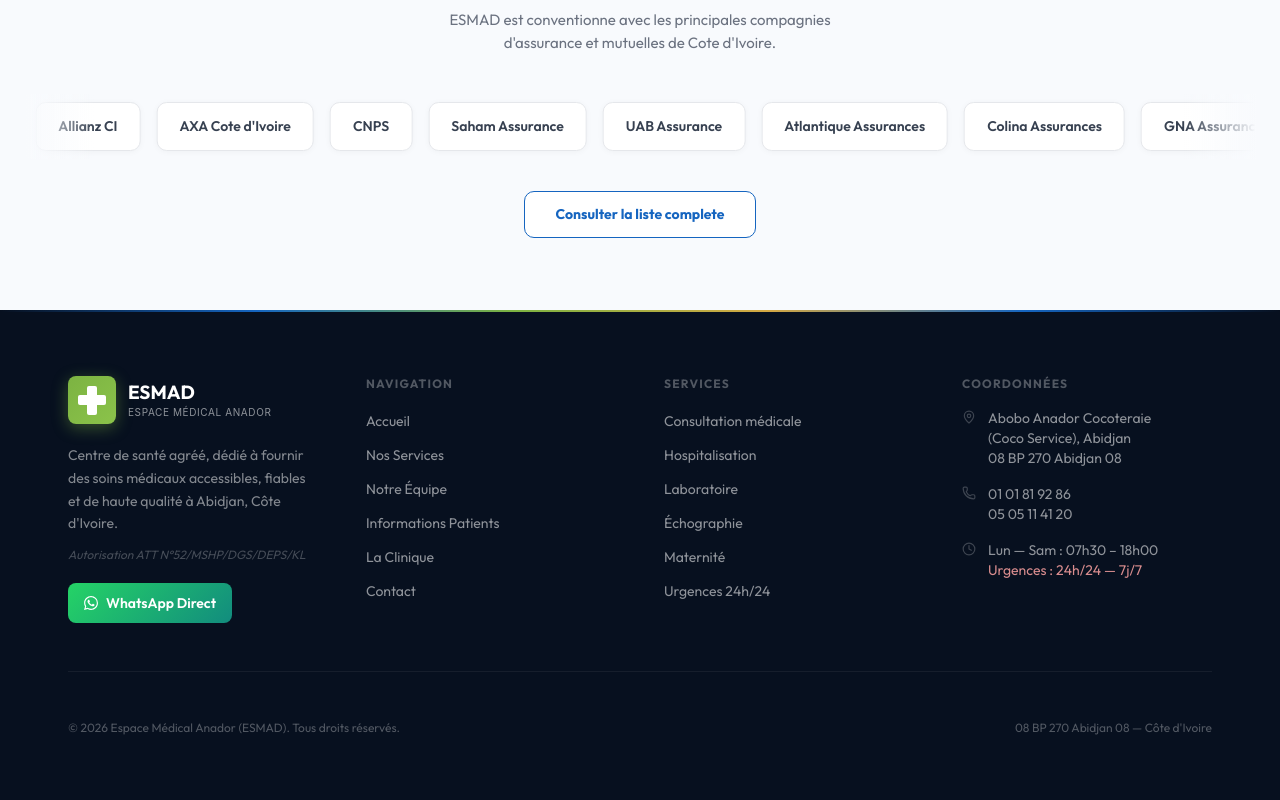
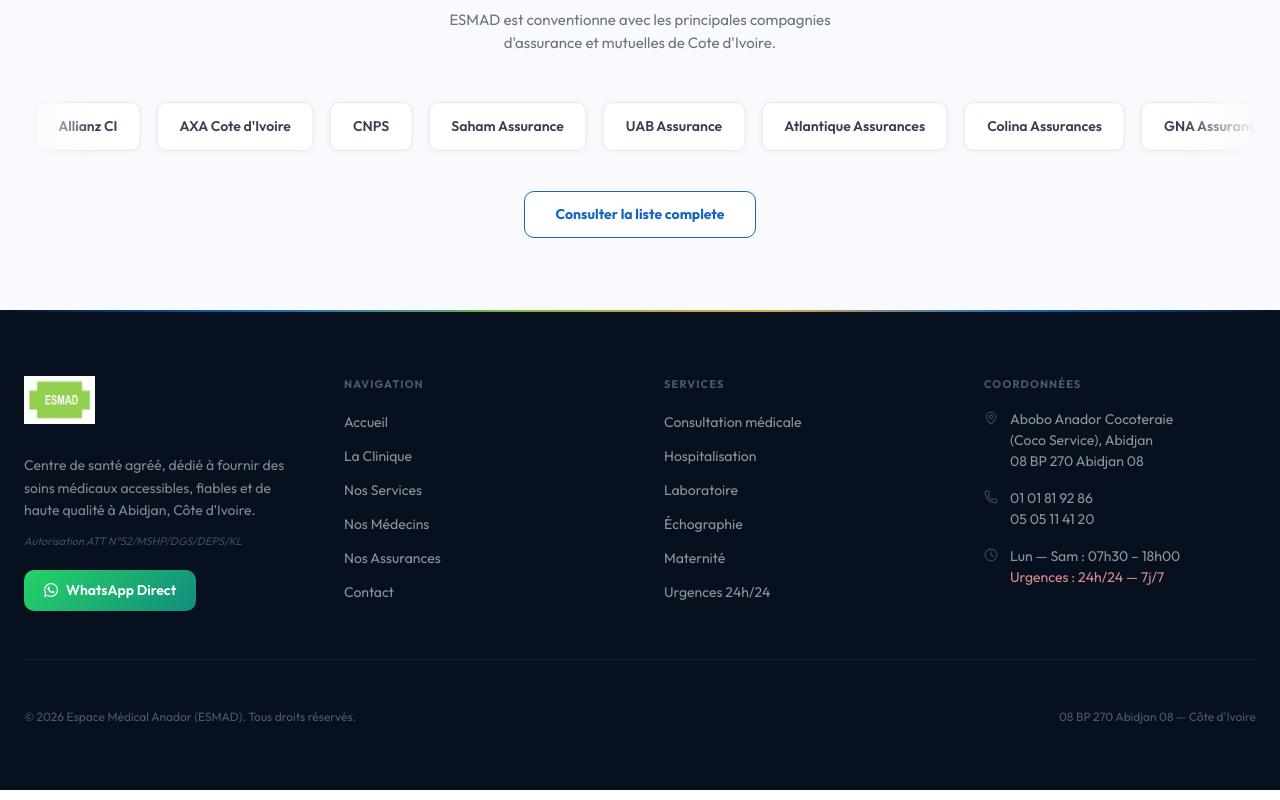
Before and after one commit to Traorelacina/ESMAD, a React (Vite) app: page / in a window 1280 px wide. Shown: the part 2292-3092 px from the top of the page. Built offline with nearby package versions, Linux system fonts and the light colour scheme.

Commit message:
mis a jour

```diff
--- a/src/components/layout/Footer.tsx
+++ b/src/components/layout/Footer.tsx
@@ -1,15 +1,15 @@
 import { Link } from 'react-router-dom'
 import { motion } from 'framer-motion'
 import { MapPin, Phone, Clock, Shield } from 'lucide-react'
-import Logo from '@/components/ui/Logo'
+import logo from '@/assets/logo.png'
 
 const LINKS = {
   Navigation: [
     { label: 'Accueil', to: '/' },
+    { label: 'La Clinique', to: '/clinique' },
     { label: 'Nos Services', to: '/services' },
-    { label: 'Notre Équipe', to: '/medecins' },
-    { label: 'Informations Patients', to: '/patients' },
-    { label: 'La Clinique', to: '/a-propos' },
+    { label: 'Nos Médecins', to: '/medecins' },
+    { label: 'Nos Assurances', to: '/assurances' },
     { label: 'Contact', to: '/contact' },
   ],
   Services: [
@@ -33,26 +33,66 @@
         }}
       />
 
-      <div className="max-w-[1200px] mx-auto px-7 py-16">
-        <div className="grid grid-cols-1 md:grid-cols-2 lg:grid-cols-4 gap-12 mb-12 pb-12"
-          style={{ borderBottom: '1px solid rgba(255,255,255,0.06)' }}>
+      <div style={{ maxWidth: 1280, margin: '0 auto', padding: '64px 24px' }}>
+        <div style={{
+          display: 'grid',
+          gridTemplateColumns: 'repeat(4, 1fr)',
+          gap: 48,
+          marginBottom: 48,
+          paddingBottom: 48,
+          borderBottom: '1px solid rgba(255,255,255,0.06)'
+        }} className="footer-grid">
 
           {/* Brand */}
           <div>
-            <Logo variant="white" size="md" />
-            <p className="mt-5 text-sm leading-relaxed" style={{ color: 'rgba(255,255,255,0.5)' }}>
+            <Link to="/" style={{ display: 'inline-block' }}>
+              <img
+                src={logo}
+                alt="ESMAD - Espace Médical Anador"
+                style={{
+                  height: 48,
+                  width: 'auto',
+                  objectFit: 'contain',
+                  marginBottom: 20
+                }}
+              />
+            </Link>
+            <p style={{
+              marginTop: 4,
+              fontSize: 14,
+              lineHeight: 1.6,
+              color: 'rgba(255,255,255,0.5)'
+            }}>
               Centre de santé agréé, dédié à fournir des soins médicaux accessibles,
               fiables et de haute qualité à Abidjan, Côte d'Ivoire.
             </p>
-            <div className="mt-3 text-xs italic" style={{ color: 'rgba(255,255,255,0.25)' }}>
+            <div style={{
+              marginTop: 12,
+              fontSize: 11,
+              fontStyle: 'italic',
+              color: 'rgba(255,255,255,0.25)'
+            }}>
               Autorisation ATT N°52/MSHP/DGS/DEPS/KL
             </div>
+
             {/* WhatsApp link */}
             <motion.a
               href="https://wa.me/2250101819286"
               target="_blank"
-              className="inline-flex items-center gap-2 mt-5 px-4 py-2.5 rounded-lg text-white text-sm font-semibold"
-              style={{ background: 'linear-gradient(135deg, #25D366, #128C7E)' }}
+              rel="noopener noreferrer"
+              style={{
+                display: 'inline-flex',
+                alignItems: 'center',
+                gap: 8,
+                marginTop: 20,
+                padding: '10px 20px',
+                borderRadius: 10,
+                background: 'linear-gradient(135deg, #25D366, #128C7E)',
+                color: '#fff',
+                fontSize: 14,
+                fontWeight: 600,
+                textDecoration: 'none',
+              }}
               whileHover={{ scale: 1.04 }}
               whileTap={{ scale: 0.97 }}
             >
@@ -63,20 +103,31 @@
             </motion.a>
           </div>
 
-          {/* Links */}
-          {Object.entries(LINKS).map(([title, links]) => (
-            <div key={title}>
-              <div className="text-xs font-bold uppercase tracking-[0.1em] mb-4"
-                style={{ color: 'rgba(255,255,255,0.3)' }}>
-                {title}
+          {/* Links Navigation */}
+          <div>
+            <div style={{
+              fontSize: 11,
+              fontWeight: 700,
+              textTransform: 'uppercase',
+              letterSpacing: '0.1em',
+              marginBottom: 16,
+              color: 'rgba(255,255,255,0.3)'
+            }}>
+              Navigation
             </div>
-              <ul className="space-y-2.5">
-                {links.map((link) => (
+            <ul style={{ display: 'flex', flexDirection: 'column', gap: 10 }}>
+              {LINKS.Navigation.map((link) => (
                 <li key={link.label}>
                   <Link
                     to={link.to}
-                      className="text-sm transition-colors hover:text-white"
-                      style={{ color: 'rgba(255,255,255,0.55)' }}
+                    style={{
+                      fontSize: 14,
+                      color: 'rgba(255,255,255,0.55)',
+                      textDecoration: 'none',
+                      transition: 'color 0.2s ease',
+                    }}
+                    onMouseEnter={(e) => { e.currentTarget.style.color = '#fff' }}
+                    onMouseLeave={(e) => { e.currentTarget.style.color = 'rgba(255,255,255,0.55)' }}
                   >
                     {link.label}
                   </Link>
@@ -84,26 +135,72 @@
               ))}
             </ul>
           </div>
+
+          {/* Links Services */}
+          <div>
+            <div style={{
+              fontSize: 11,
+              fontWeight: 700,
+              textTransform: 'uppercase',
+              letterSpacing: '0.1em',
+              marginBottom: 16,
+              color: 'rgba(255,255,255,0.3)'
+            }}>
+              Services
+            </div>
+            <ul style={{ display: 'flex', flexDirection: 'column', gap: 10 }}>
+              {LINKS.Services.map((link) => (
+                <li key={link.label}>
+                  <Link
+                    to={link.to}
+                    style={{
+                      fontSize: 14,
+                      color: 'rgba(255,255,255,0.55)',
+                      textDecoration: 'none',
+                      transition: 'color 0.2s ease',
+                    }}
+                    onMouseEnter={(e) => { e.currentTarget.style.color = '#fff' }}
+                    onMouseLeave={(e) => { e.currentTarget.style.color = 'rgba(255,255,255,0.55)' }}
+                  >
+                    {link.label}
+                  </Link>
+                </li>
               ))}
+            </ul>
+          </div>
 
           {/* Contact */}
           <div>
-            <div className="text-xs font-bold uppercase tracking-[0.1em] mb-4"
-              style={{ color: 'rgba(255,255,255,0.3)' }}>
+            <div style={{
+              fontSize: 11,
+              fontWeight: 700,
+              textTransform: 'uppercase',
+              letterSpacing: '0.1em',
+              marginBottom: 16,
+              color: 'rgba(255,255,255,0.3)'
+            }}>
               Coordonnées
             </div>
-            <div className="space-y-4">
-              <div className="flex gap-3 text-sm" style={{ color: 'rgba(255,255,255,0.55)' }}>
-                <MapPin size={14} className="flex-shrink-0 mt-0.5 opacity-40" />
-                <div>Abobo Anador Cocoteraie<br />(Coco Service), Abidjan<br />08 BP 270 Abidjan 08</div>
+            <div style={{ display: 'flex', flexDirection: 'column', gap: 16 }}>
+              <div style={{ display: 'flex', gap: 12, fontSize: 14, color: 'rgba(255,255,255,0.55)' }}>
+                <MapPin size={14} style={{ flexShrink: 0, marginTop: 2, opacity: 0.4 }} />
+                <div>
+                  Abobo Anador Cocoteraie<br />
+                  (Coco Service), Abidjan<br />
+                  08 BP 270 Abidjan 08
                 </div>
-              <div className="flex gap-3 text-sm" style={{ color: 'rgba(255,255,255,0.55)' }}>
-                <Phone size={14} className="flex-shrink-0 mt-0.5 opacity-40" />
-                <div>01 01 81 92 86<br />05 05 11 41 20</div>
               </div>
-              <div className="flex gap-3 text-sm" style={{ color: 'rgba(255,255,255,0.55)' }}>
-                <Clock size={14} className="flex-shrink-0 mt-0.5 opacity-40" />
-                <div>Lun — Sam : 07h30 – 18h00<br />
+              <div style={{ display: 'flex', gap: 12, fontSize: 14, color: 'rgba(255,255,255,0.55)' }}>
+                <Phone size={14} style={{ flexShrink: 0, marginTop: 2, opacity: 0.4 }} />
+                <div>
+                  01 01 81 92 86<br />
+                  05 05 11 41 20
+                </div>
+              </div>
+              <div style={{ display: 'flex', gap: 12, fontSize: 14, color: 'rgba(255,255,255,0.55)' }}>
+                <Clock size={14} style={{ flexShrink: 0, marginTop: 2, opacity: 0.4 }} />
+                <div>
+                  Lun — Sam : 07h30 – 18h00<br />
                   <span style={{ color: 'rgba(239,154,154,0.9)' }}>Urgences : 24h/24 — 7j/7</span>
                 </div>
               </div>
@@ -112,12 +209,57 @@
         </div>
 
         {/* Bottom bar */}
-        <div className="flex flex-col sm:flex-row items-center justify-between gap-4 text-xs"
-          style={{ color: 'rgba(255,255,255,0.3)' }}>
+        <div style={{
+          display: 'flex',
+          flexWrap: 'wrap',
+          justifyContent: 'space-between',
+          alignItems: 'center',
+          gap: 16,
+          fontSize: 12,
+          color: 'rgba(255,255,255,0.3)'
+        }}>
           <span>© 2026 Espace Médical Anador (ESMAD). Tous droits réservés.</span>
           <span>08 BP 270 Abidjan 08 — Côte d'Ivoire</span>
         </div>
       </div>
+
+      <style>{`
+        @media (max-width: 1024px) {
+          .footer-grid {
+            grid-template-columns: repeat(2, 1fr) !important;
+            gap: 32px !important;
+          }
+        }
+
+        @media (max-width: 768px) {
+          .footer-grid {
+            grid-template-columns: 1fr !important;
+            gap: 40px !important;
+            text-align: center !important;
+          }
+
+          .footer-grid > div {
+            text-align: center !important;
+          }
+
+          .footer-grid .flex {
+            justify-content: center !important;
+          }
+
+          .footer-grid ul {
+            align-items: center !important;
+          }
+
+          .footer-grid a {
+            justify-content: center !important;
+          }
+
+          .footer-grid .gap-3,
+          .footer-grid .gap-4 {
+            justify-content: center !important;
+          }
+        }
+      `}</style>
     </footer>
   )
 }
```
Lines whose indentation alone changed are shown as unchanged.
